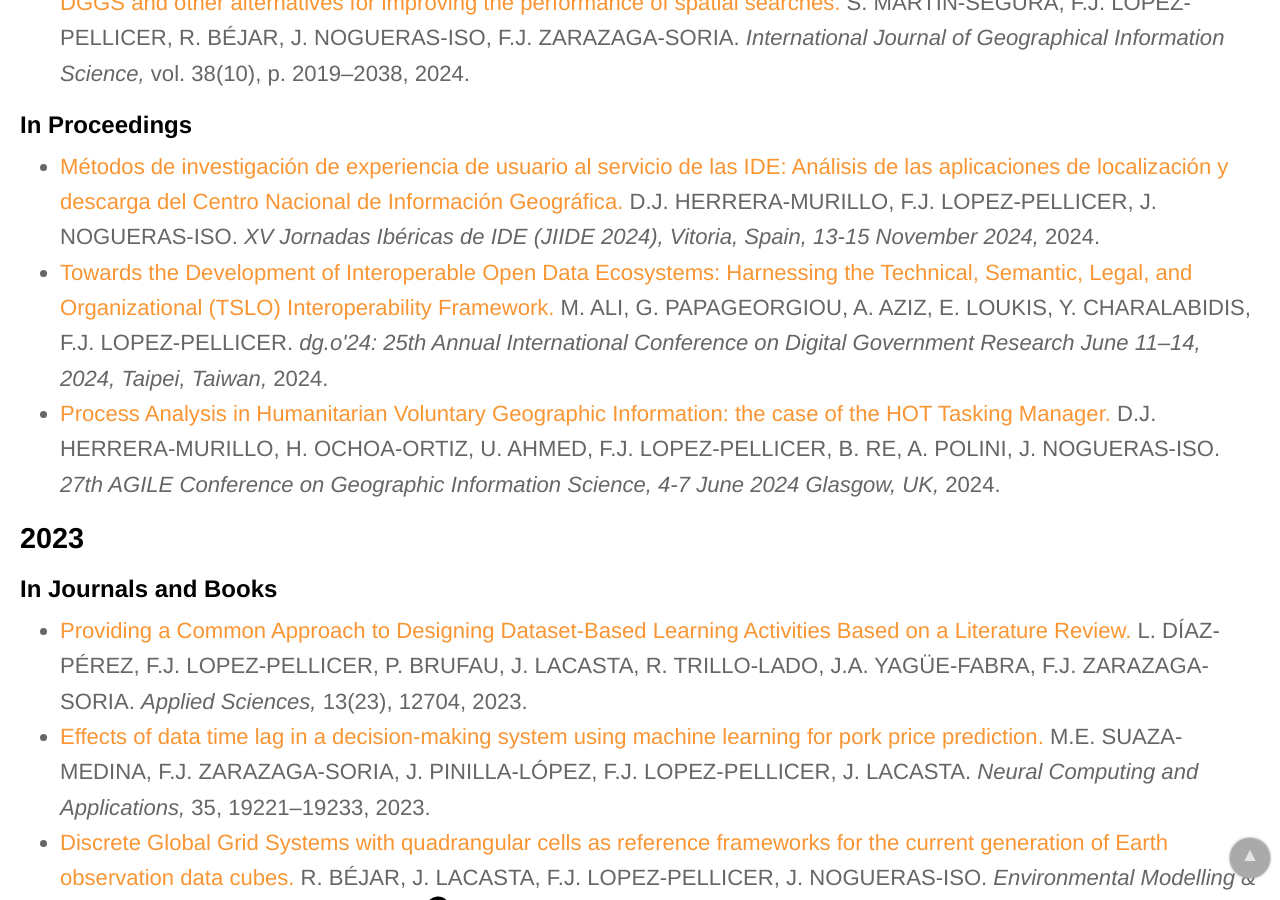
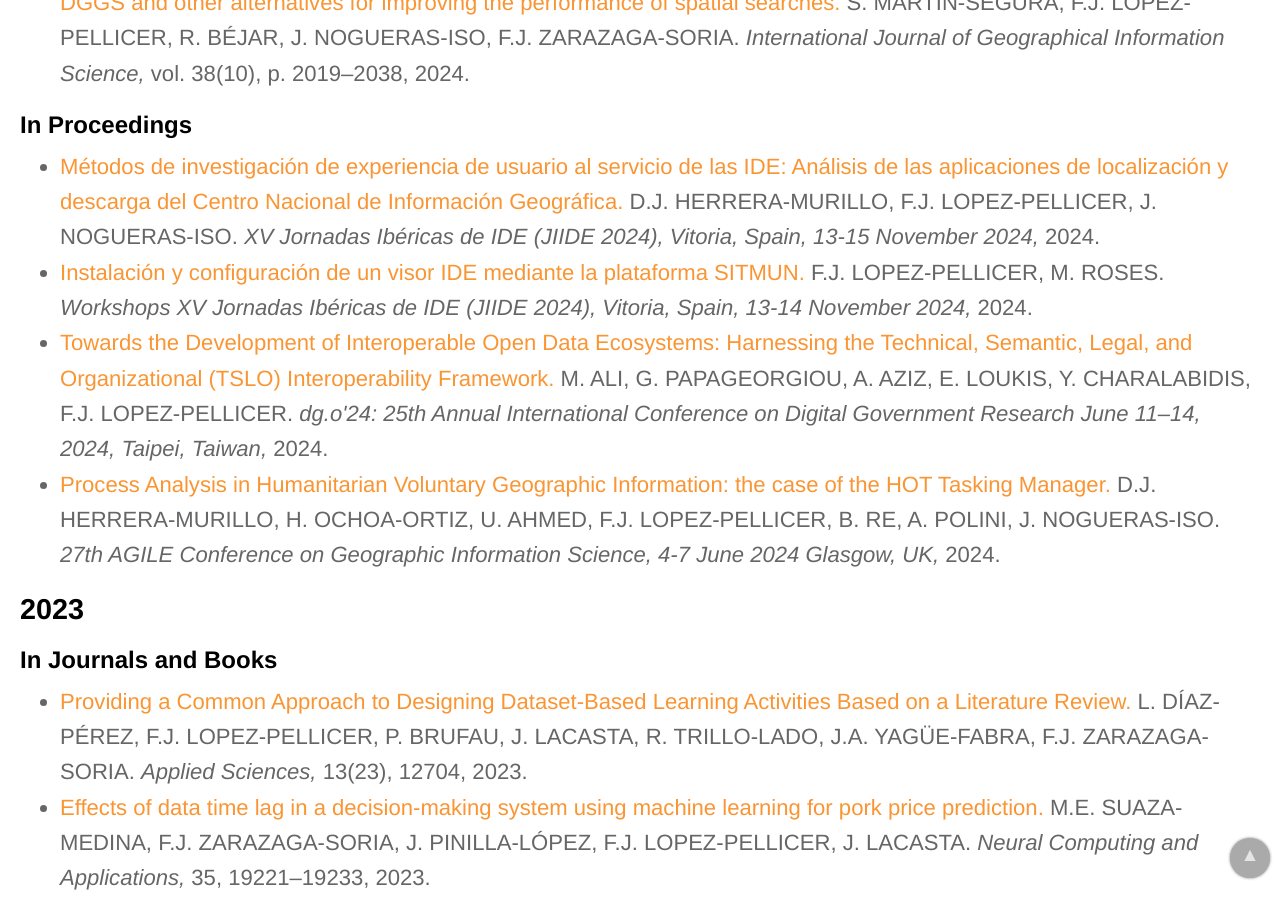
Before and after one commit to IAAA-Lab/IAAA-Lab.github.io, a Jekyll site: the page built from _staff/fjlopez.md, in a window 1280 px wide and 900 px high, scrolled down 1981 px. Built offline with Jekyll 4.4.1, drawn with Linux system fonts in a browser that asks for light colours.

Commit message:
Update JIIDE 2024

```diff
--- a/_data/papers.yml
+++ b/_data/papers.yml
@@ -77,6 +77,11 @@
   publication_conference: "XV Jornadas Ibéricas de IDE (JIIDE 2024), Vitoria, Spain, 13-15 November 2024"
   year: 2024
   url: https://www.idee.es/resources/presentaciones/JIIDE24-IIIgeoEuskadi/Resumenes/57.pdf
+- title: "Instalación y configuración de un visor IDE mediante la plataforma SITMUN"
+  authors: F.J. LOPEZ-PELLICER, M. ROSES
+  publication_conference: "Workshops XV Jornadas Ibéricas de IDE (JIIDE 2024), Vitoria, Spain, 13-14 November 2024"
+  year: 2024
+  url: https://www.idee.es/resources/presentaciones/JIIDE24-IIIgeoEuskadi/Presentaciones/S03_T07.pdf
 # -------------------
 - title: "Estudio de las capacidades geográficas de los LLMs: Integración de GPT 3.5 en la interfaz de voz de un visor de mapas"
   authors: R. LÓPEZ-FRANCO, S. MARTIN-SEGURA, F.J. ZARAZAGA-SORIA
```
